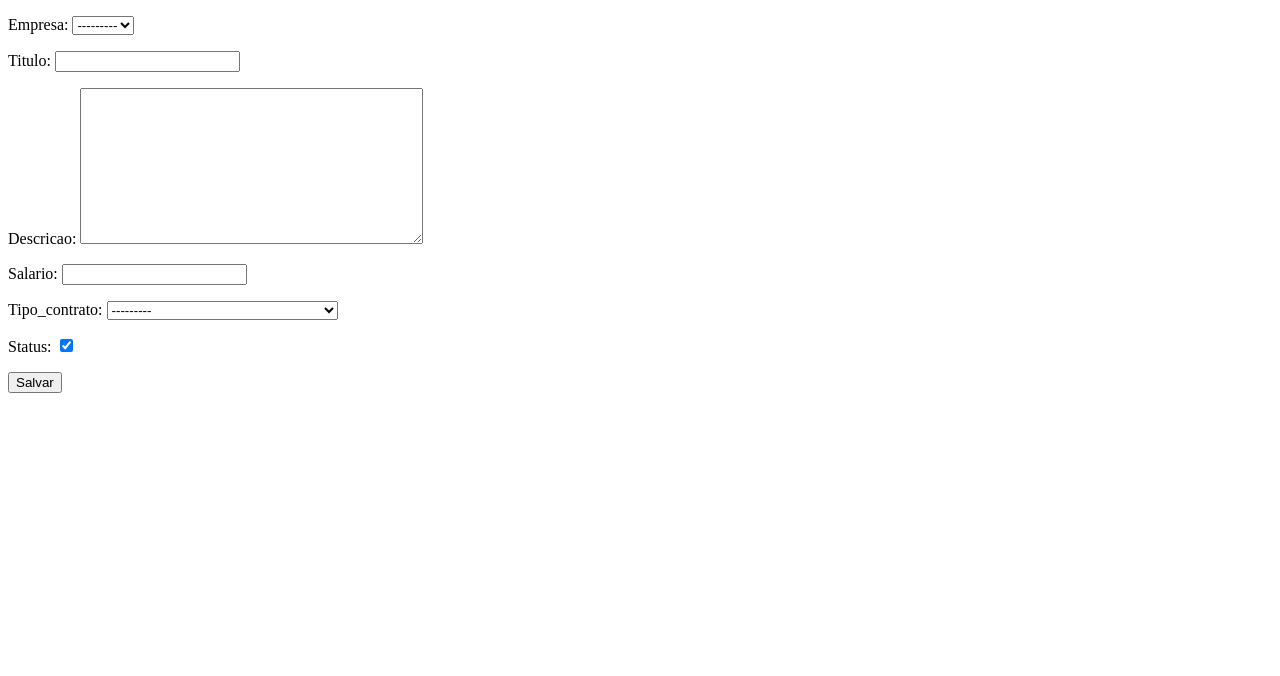
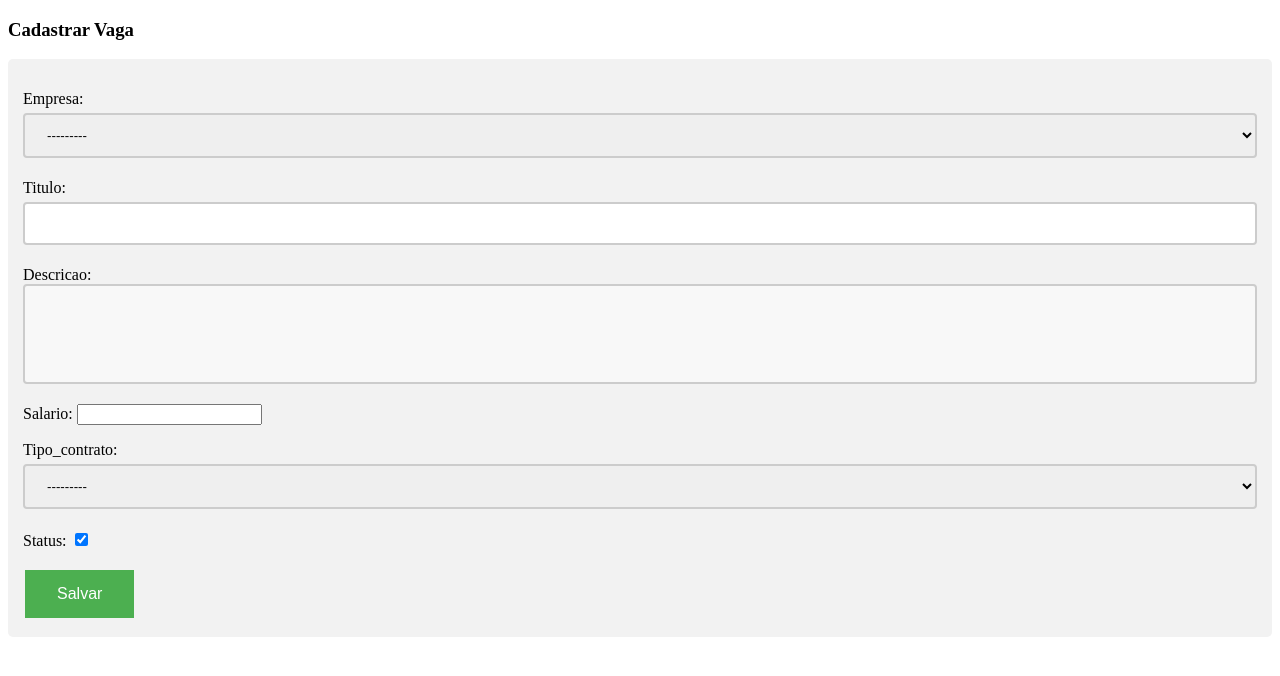
Before and after one commit to GiovanaThais/empresa, a Django app: page /createVaga/ in a window 1280 px wide. Shown: the top 676 px of the page. Run offline with Django 3.2, Linux system fonts and the light colour scheme; data comes from the database, SQL or seed files in the repository.

Commit message:
feat: upgrade vaga_form.html

```diff
--- a/core/templates/core/vaga_form.html
+++ b/core/templates/core/vaga_form.html
@@ -5,13 +5,75 @@
     <meta name="viewport" content="width=device-width, initial-scale=1.0">
     <meta http-equiv="X-UA-Compatible" content="ie=edge">
     <title>VagaForm</title>
+    <style>
+        input[type=text], select {
+          width: 100%;
+          padding: 12px 18px;
+          margin: 5px 0;
+          display: inline-block;
+          border: 2px solid #ccc;
+          border-radius: 4px;
+          box-sizing: border-box;
+        }
+
+        input[type=submit] {
+          width: 100%;
+          background-color: #4CAF50;
+          color: white;
+          padding: 14px 20px;
+          margin: 8px 0;
+          border: none;
+          border-radius: 4px;
+          cursor: pointer;
+        }
+
+        input[type=submit]:hover {
+          background-color: #45a049;
+        }
+
+        div {
+          border-radius: 5px;
+          background-color: #f2f2f2;
+          padding: 15px;
+        }
+        .button {
+        background-color: #4CAF50; /* Green */
+        border: none;
+        color: white;
+        padding: 15px 32px;
+        text-align: center;
+        text-decoration: none;
+        display: inline-block;
+        font-size: 16px;
+        margin: 4px 2px;
+        cursor: pointer;
+        -webkit-transition-duration: 0.4s; /* Safari */
+        transition-duration: 0.4s;
+        }
+        textarea {
+            width: 100%;
+            height: 100px;
+            padding: 12px 20px;
+            box-sizing: border-box;
+            border: 2px solid #ccc;
+            border-radius: 4px;
+            background-color: #f8f8f8;
+            resize: none;
+        }
+        .button2:hover {
+        box-shadow: 0 12px 16px 0 rgba(0,0,0,0.24),0 17px 50px 0 rgba(0,0,0,0.19);
+        }
+        </style>
 </head>
 <body>
+    <h3>Cadastrar Vaga</h3>
+
+<div>
     <form method="POST">
         {% csrf_token %}
         {{form.as_p}}
-        <button type="submit">Salvar</button>
+        <button class="button button2">Salvar</button>
     </form>
-
+</div>
 </body>
 </html>
```
